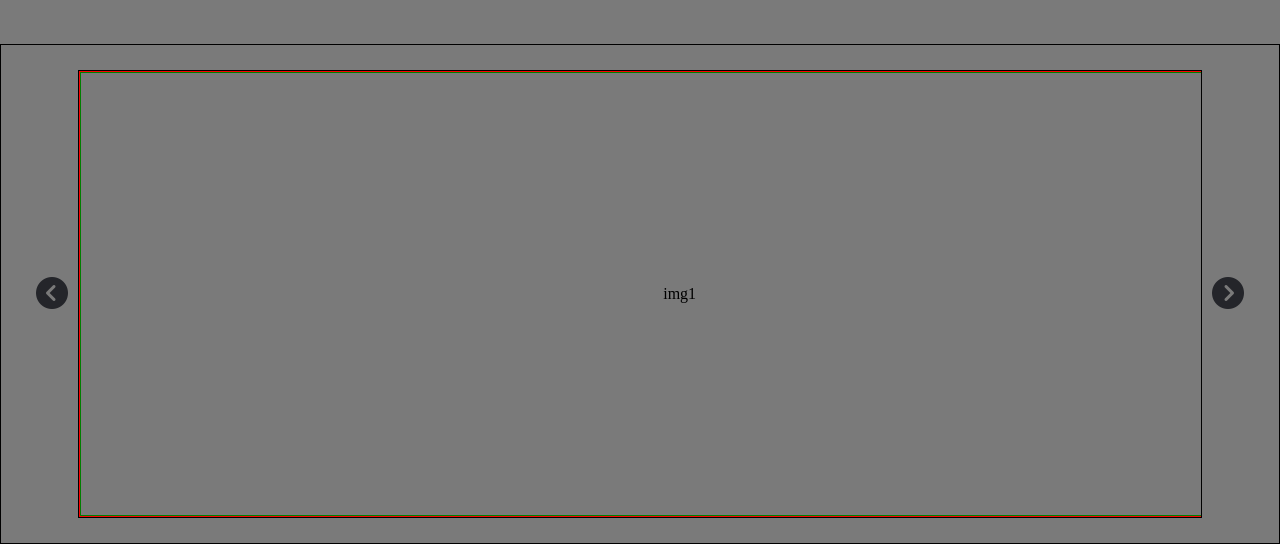
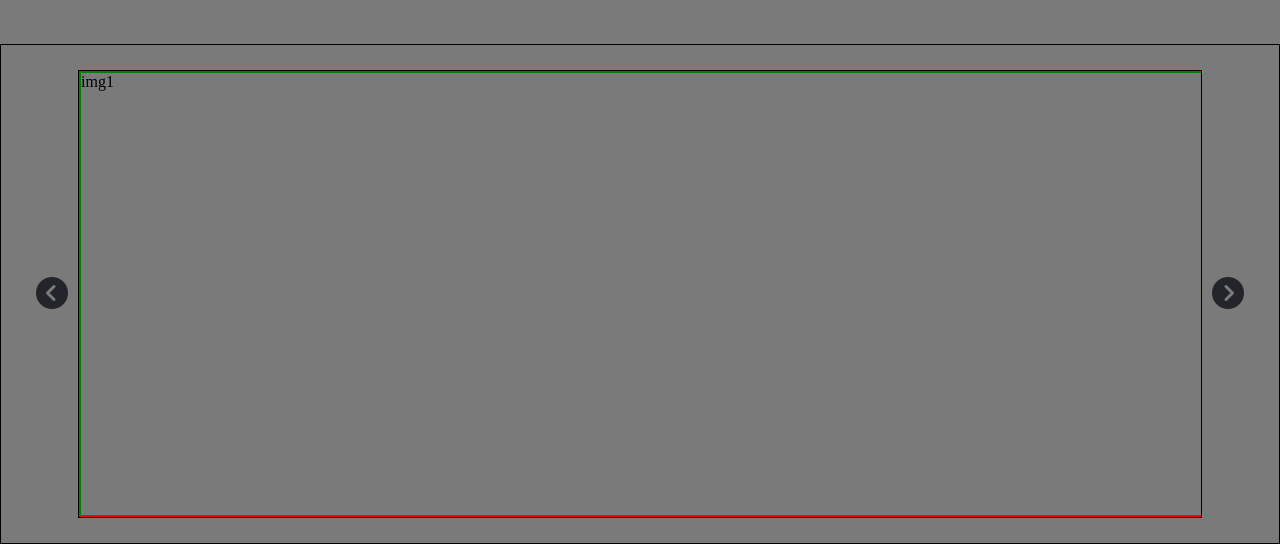
Before and after one commit to V-Le/dynamic-ui, a plain HTML site: page index.html in a window 1280 px wide. Shown: the part 476-1020 px from the top of the page. Drawn offline with Linux system fonts and the light colour scheme.

```diff
--- a/styles/style.css
+++ b/styles/style.css
@@ -133,24 +133,18 @@
   border: 1px solid  black;
   width: 1200px;
   height: 100%;
-  position: relative;
   overflow: hidden;
 }
 
 .slider__container {
   border: 1px solid red;
   display: flex;
-  position: absolute;
   width: 3600px;
   height: 100%;
-  left: 0px;
 }
 
 .slider__image__container {
   border: 1px solid green;
-  display: flex;
-  align-items: center;
-  justify-content: center;
   width: 1200px;
   height: 100%;
 }
```
